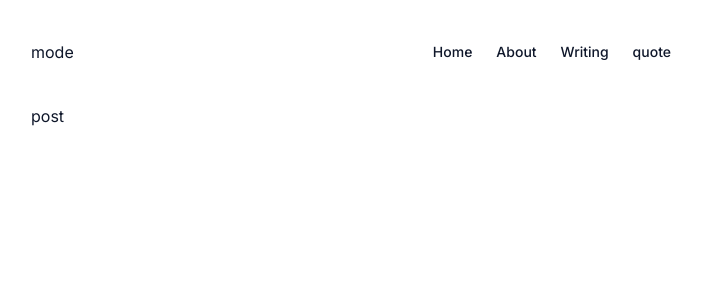
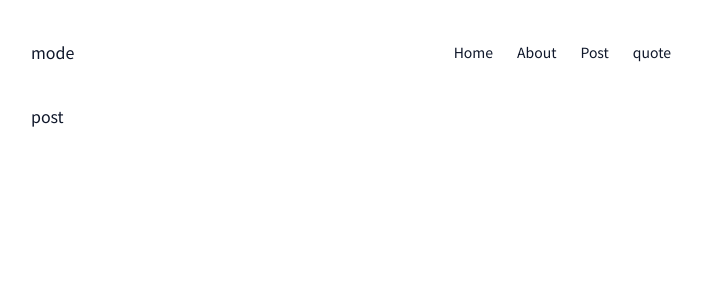
Before and after one commit to tamoimi/tami-dev-blog, a Next.js app: page /post in a window 1280 px wide. Shown: the top 300 px of the page, without its empty margins (289-991 px from the left). Built offline with nearby package versions, Linux system fonts and the light colour scheme.

Commit message:
style: changed font style

```diff
--- a/app/layout.tsx
+++ b/app/layout.tsx
@@ -1,11 +1,21 @@
 import type { Metadata } from "next";
-import { Inter } from "next/font/google";
+import { Inter, Noto_Sans_KR, Roboto } from "next/font/google";
 import Link from "next/link";
 import "./globals.css";
 
 const inter = Inter({ subsets: ["latin"] });
 
-//
+const roboto = Roboto({
+  weight: '300',
+  subsets: ['latin'],
+})
+
+const notoSansKr = Noto_Sans_KR({
+  // preload: true, 기본값
+  subsets: ["latin"], // 또는 preload: false
+  weight: ["100", "400", "700", "900"], // 가변 폰트가 아닌 경우, 사용할 fontWeight 배열
+});
+
 export const metadata: Metadata = {
   title: "Create Next App",
   description: "Generated by create next app",
@@ -24,7 +34,7 @@ export default function RootLayout({children}: RootLayoutProps) {
         {/* will add meta tag */}
       </head>
       <body
-        className={`antialiased min-h-screen bg-white dark:bg-slate-950 text-slate-900 dark:text-slate-50 ${inter.className}`}
+        className={`antialiased min-h-screen bg-white dark:bg-slate-950 text-slate-900 dark:text-slate-50 ${notoSansKr.className}`}
       >
         <div className="max-w-2xl mx-auto py-10 px-4 selection:bg-slate-300">
           <header>
@@ -34,7 +44,7 @@ export default function RootLayout({children}: RootLayoutProps) {
               <nav className="ml-auto text-sm font-medium space-x-6">
                 <Link href="/">Home</Link>
                 <Link href="/about">About</Link>
-                <Link href="/post">Writing</Link>
+                <Link href="/post">Post</Link>
                 <Link href="/quote">quote</Link>
               </nav>
             </div>
```
